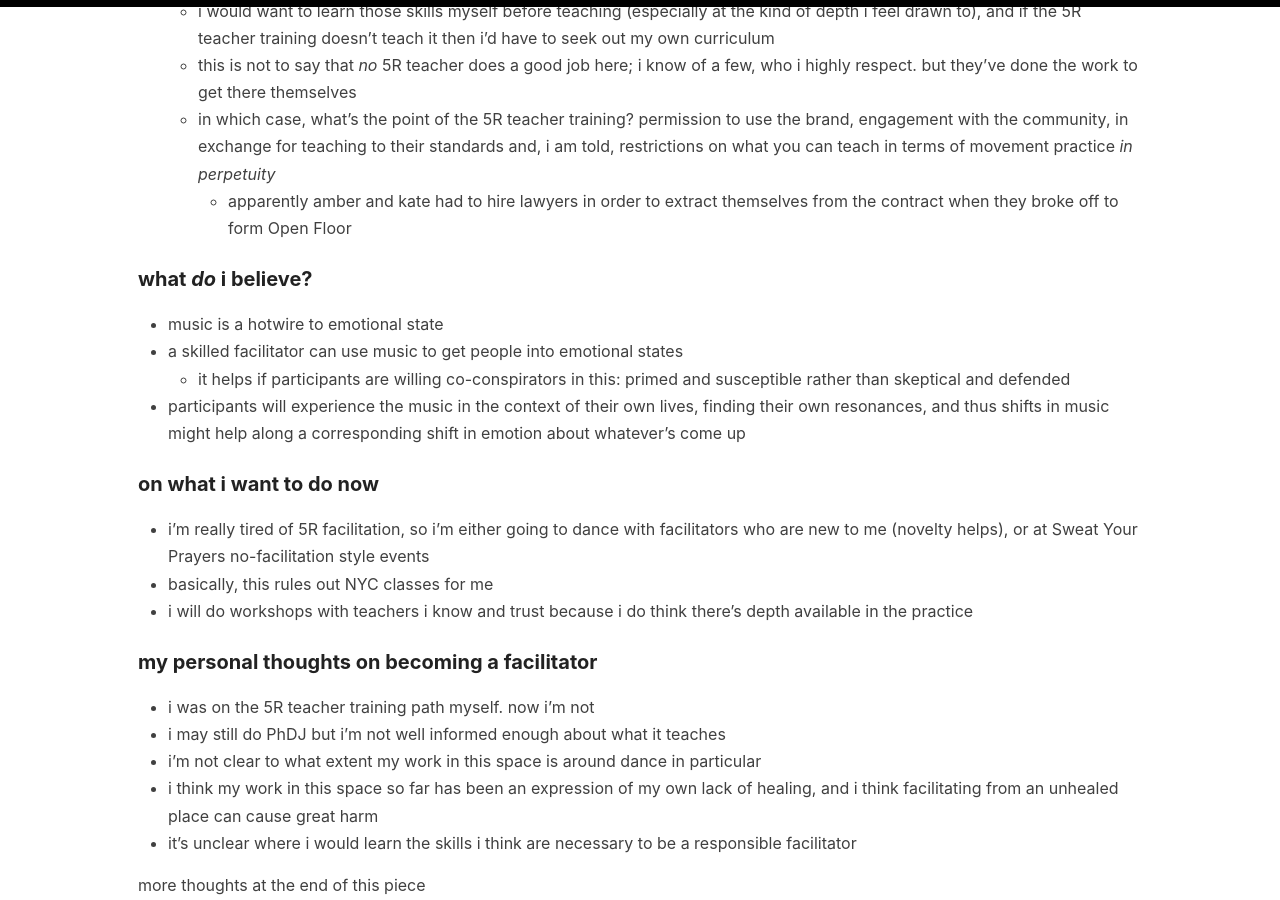
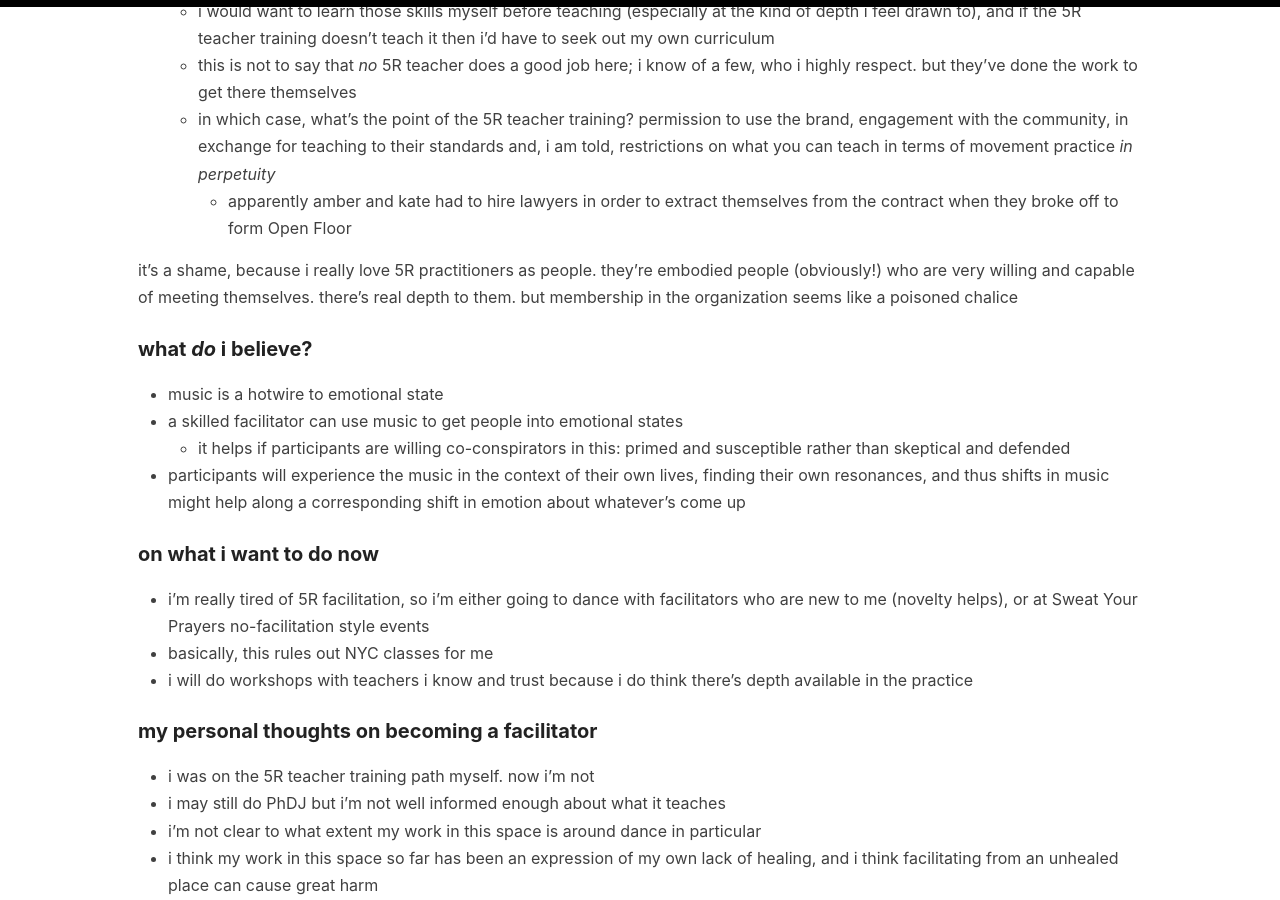
Before and after one commit to helgridly/canonize, a Jekyll site: the page built from drafts/pendulum-on-way-out.md, in a window 1280 px wide and 900 px high, scrolled down 1337 px. Built offline with Jekyll 4.4.1, drawn with Linux system fonts in a browser that asks for light colours.

Commit message:
pendulum: note liking practitioners, poisoned chalice

```diff
--- a/drafts/pendulum-on-way-out.md
+++ b/drafts/pendulum-on-way-out.md
@@ -43,6 +43,8 @@
     - this is not to say that _no_ 5R teacher does a good job here; i know of a few, who i highly respect. but they've done the work to get there themselves
     - in which case, what's the point of the 5R teacher training? permission to use the brand, engagement with the community, in exchange for teaching to their standards and, i am told, restrictions on what you can teach in terms of movement practice _in perpetuity_
         - apparently amber and kate had to hire lawyers in order to extract themselves from the contract when they broke off to form Open Floor
+
+it's a shame, because i really love 5R practitioners as people. they're embodied people (obviously!) who are very willing and capable of meeting themselves. there's real depth to them. but membership in the organization seems like a poisoned chalice
 
 ### what _do_ i believe?
 
```
